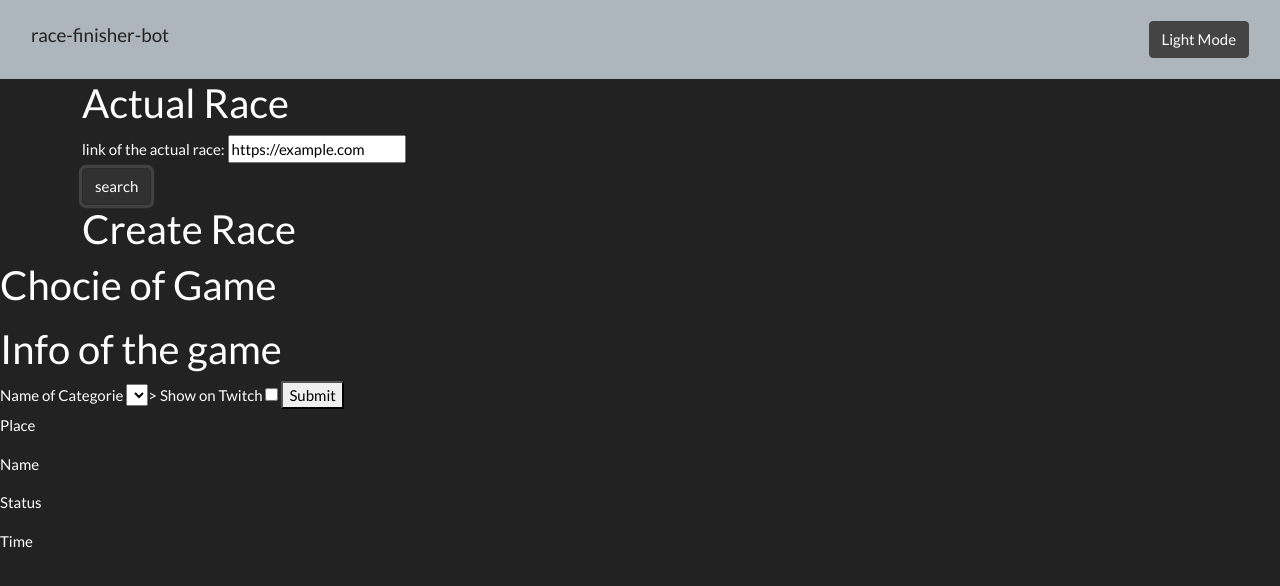
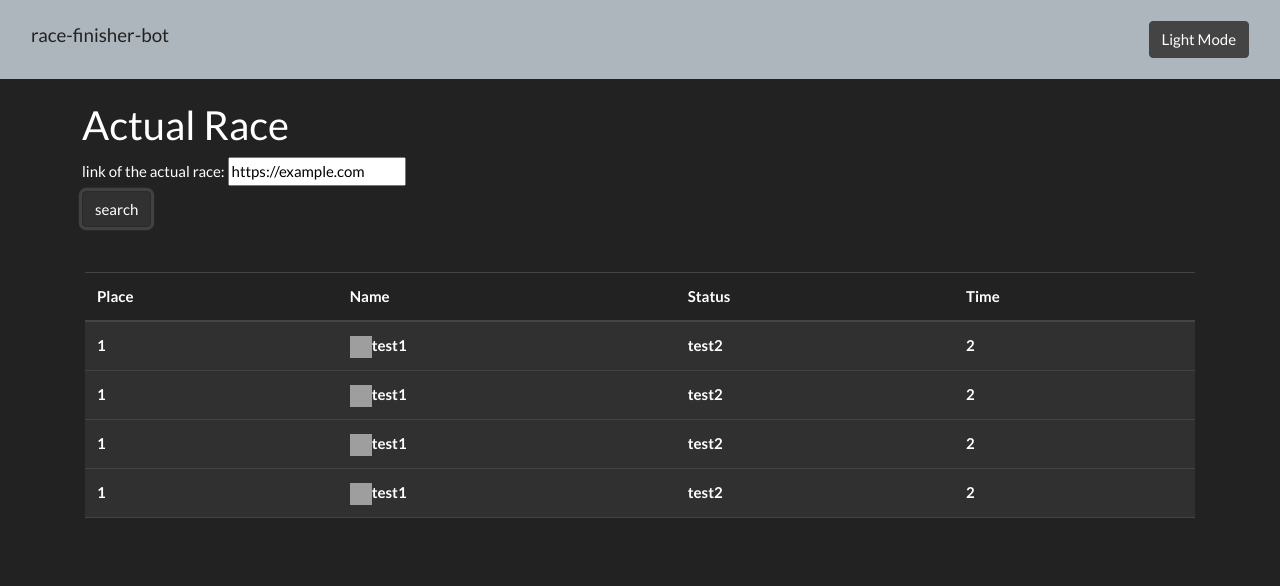
Before and after one commit to de2u/race-finisher-bot, a plain HTML site: page index.html in a window 1280 px wide. Both pictures are taken after typing "https://example.com" into the empty fields and a click on the button "search". Drawn offline with nearby package versions, Linux system fonts and the light colour scheme; no server answers; grey boxes are pictures that could not be loaded.

Commit message:
update
-update graphique
-update tableaux
-update light/dark mode

```diff
--- a/index.html
+++ b/index.html
@@ -1,5 +1,6 @@
 <!DOCTYPE html>
 <html lang="en">
+
 <head>
     <meta charset="utf-8">
     <meta name="viewport" content="width=device-width, initial-scale=1">
@@ -10,17 +11,14 @@
     <script src="https://code.jquery.com/jquery-3.5.0.js"></script>
     <script type="text/javascript" src="script.js"></script>
 
-    <script src="https://cdn.jsdelivr.net/npm/@popperjs/core@2.10.2/dist/umd/popper.min.js" integrity="sha384-7+zCNj/IqJ95wo16oMtfsKbZ9ccEh31eOz1HGyDuCQ6wgnyJNSYdrPa03rtR1zdB" crossorigin="anonymous"></script>
-    <script src="https://cdn.jsdelivr.net/npm/bootstrap@5.1.3/dist/js/bootstrap.min.js" integrity="sha384-QJHtvGhmr9XOIpI6YVutG+2QOK9T+ZnN4kzFN1RtK3zEFEIsxhlmWl5/YESvpZ13" crossorigin="anonymous"></script>
+    <script src="https://cdn.jsdelivr.net/npm/bootstrap@5.1.3/dist/js/bootstrap.bundle.min.js" integrity="sha384-ka7Sk0Gln4gmtz2MlQnikT1wXgYsOg+OMhuP+IlRH9sENBO0LRn5q+8nbTov4+1p" crossorigin="anonymous"></script>
 
-
+    <link rel="stylesheet" href="styles.css">
     <link id="cssSwitch" type="text/css" rel="stylesheet" href="https://maxcdn.bootstrapcdn.com/bootswatch/4.2.1/darkly/bootstrap.min.css">
-    <!-- <link id="css_switcher" type="text/css" rel="stylesheet" href=""> -->
 
 </head>
+
 <body>
-
-
     <nav class="navbar navbar-expand-lg navbar-light bg-light">
         <div class="container-fluid">
             <h1 class="navbar-brand" href="#">race-finisher-bot</h1>
@@ -32,19 +30,14 @@
                 <ul class="navbar-nav me-auto">
                 </ul>
                 <div class="d-flex">
-            <button class="btn btn-secondary my-2 my-sm-0" id="nameMode"type="submit" onclick="darkwhiteMode();">Light Mode</button>
+                    <button class="btn btn-secondary my-2 my-sm-0" id="nameMode" type="submit" onclick="darkwhiteMode();">Light Mode</button>
                 </div>
 
 
             </div>
         </div>
     </nav>
-
-
-    <div>
-
-    </div>
-
+    </br>
     <!-- bloc en diago  -->
     <div class="container">
         <div class="row">
@@ -55,49 +48,36 @@
                     <input type="url" name="urlRace" id="urlRace">
 
                 </form>
-                <button class="btn btn-secondary" id="urlRaceButton" >search</button>
-            </div>
-        <div class="row">
-            <div class="col-auto .mr-auto">
-                <h2>Create Race</h2>
-
+                <button class="btn btn-secondary" id="urlRaceButton">search</button>
             </div>
         </div>
-
+    </div>
+    <br><br>
+    <div class="container">
+        <div class="row">
+            <div class="col-lg-12">
+                <table class="table table-hover">
+                    <thead>
+                        <tr class="bugColor" id="theadColor">
+                            <th scope="col">Place</th>
+                            <th scope="col">Name</th>
+                            <th scope="col">Status</th>
+                            <th scope="col">Time</th>
+                        </tr>
+                    </thead>
+                    <tbody>
+                        <!-- <tr class="table-dark">
+                            <th scope="row"><img src="https://racetime.gg/media/183a2529ffa914fa17101f376abfe5ef.png" alt="icon" width="22" height="22">Dark</th>
+                            <td>Column content</td>
+                            <td>Column content</td>
+                            <td>Column content</td>
+                        </tr> -->
+                    </tbody>
+                </table>
             </div>
         </div>
-
-    <div>
-        <div>
-            <h2>Chocie of Game</h2>
-            <ul>
-                <!-- list of Game -->
-            </ul>
-        </div>
-        <div>
-            <h2>Info of the game</h2>
-            <form>
-                <label>Name of Categorie</label>
-                <select>
-                    <option></option>
-                </select>>
-                <label>Show on Twitch</label>
-                <input type="checkbox">
-                <button type="submit">Submit</button>
-            </form>
-        </div>
-    </div>
-
-    <div>
-        <div>
-            <p>Place</p>
-            <p>Name</p>
-            <p>Status</p>
-            <p>Time</p>
-        </div>
-        <div>
-
     </div>
     </div>
 </body>
+
 </html>
--- a/script.js
+++ b/script.js
@@ -1,29 +1,58 @@
-function darkwhiteMode()
-{
+function darkwhiteMode() {
 
-    if(document.getElementById("nameMode").innerText=="Light Mode")
-    {
-        document.getElementById("nameMode").innerText="Dark Mode";
-        document.getElementById("cssSwitch").herf="https://maxcdn.bootstrapcdn.com/bootswatch/4.2.1/flatly/bootstrap.min.css";
-    }
-    else
-    {
-        document.getElementById("nameMode").innerText="Light Mode";
-        document.getElementById("cssSwitch").herf="https://maxcdn.bootstrapcdn.com/bootswatch/4.2.1/darkly/bootstrap.min.css";
+    if (document.getElementById("nameMode").innerText == "Light Mode") {
+        document.getElementById("nameMode").innerText = "Dark Mode";
+        $(cssSwitch).attr('href', 'https://maxcdn.bootstrapcdn.com/bootswatch/4.2.1/flatly/bootstrap.min.css');
+        $(theadColor).toggleClass("bugColor");
+    } else {
+        document.getElementById("nameMode").innerText = "Light Mode";
+        $(cssSwitch).attr('href', 'https://maxcdn.bootstrapcdn.com/bootswatch/4.2.1/darkly/bootstrap.min.css');
+        $(theadColor).toggleClass("bugColor");
     }
 
 }
 
-$(document).ready(function(){
-  $(urlRaceButton).click(function(){
-    //alert( "Alert" );
-    var url = $(urlRace).val();
-    //console.log("one");
-    $.post("https://pedago.univ-avignon.fr:3123/race", {urlRace: url}, function(result){
-      console.log(result);
-      $.getJSON(result, function(jd) {
+$(document).ready(function() {
 
-     });
+    var user;
+    $(urlRaceButton).click(function() {
+        //alert( "Alert" );
+        var url = $(urlRace).val();
+        //console.log("one");
+        /*$.post("https://pedago.univ-avignon.fr:3123/race", {urlRace: url}, function(result){
+          console.log(result);
+          $.getJSON(result, function(jd) {
+           jd.entrants.forEach(element => {
+             user.push(element);//we get the user, all the info
+           });
+         });
+        });*/
+        var item = { "palce": 1, "icon": "url", "name": "test1", "status": "test2", "time": 2 };
+        var demo = [item, item, item, item];
+        fillTable(demo);
+        /*user.forEach(element => {
+            console.log(element);
+        });*/
     });
-  });
+
+    if (user != null) {
+        //get name, avatar, place,
+        Temporal.Duration.from(element.finish_time);
+    }
 });
+
+
+function fillTable(arr) {
+    arr.forEach(element => {
+        console.log(element);
+    });
+    arr.forEach(element => {
+        var ligne1 = "<tr class='table-dark'><th>" + element.palce + "</th>";
+        var ligne2 = "<th scope='row'><img src='https://racetime.gg/media/183a2529ffa914fa17101f376abfe5ef.png' alt='icon' width='22' height='22'>" + element.name + "</th>";
+        var ligne3 = "<th>" + element.status + "</th>";
+        var ligne4 = "<th>" + element.time + "</th></tr>";
+        var ligneEnd = ligne1 + ligne2 + ligne3 + ligne4;
+        $("table tbody").append(ligneEnd);
+
+    });
+}
--- /dev/null
+++ b/styles.css
@@ -0,0 +1,3 @@
+.bugColor {
+    color: #fff;
+}
```
Lines whose indentation alone changed are shown as unchanged.
